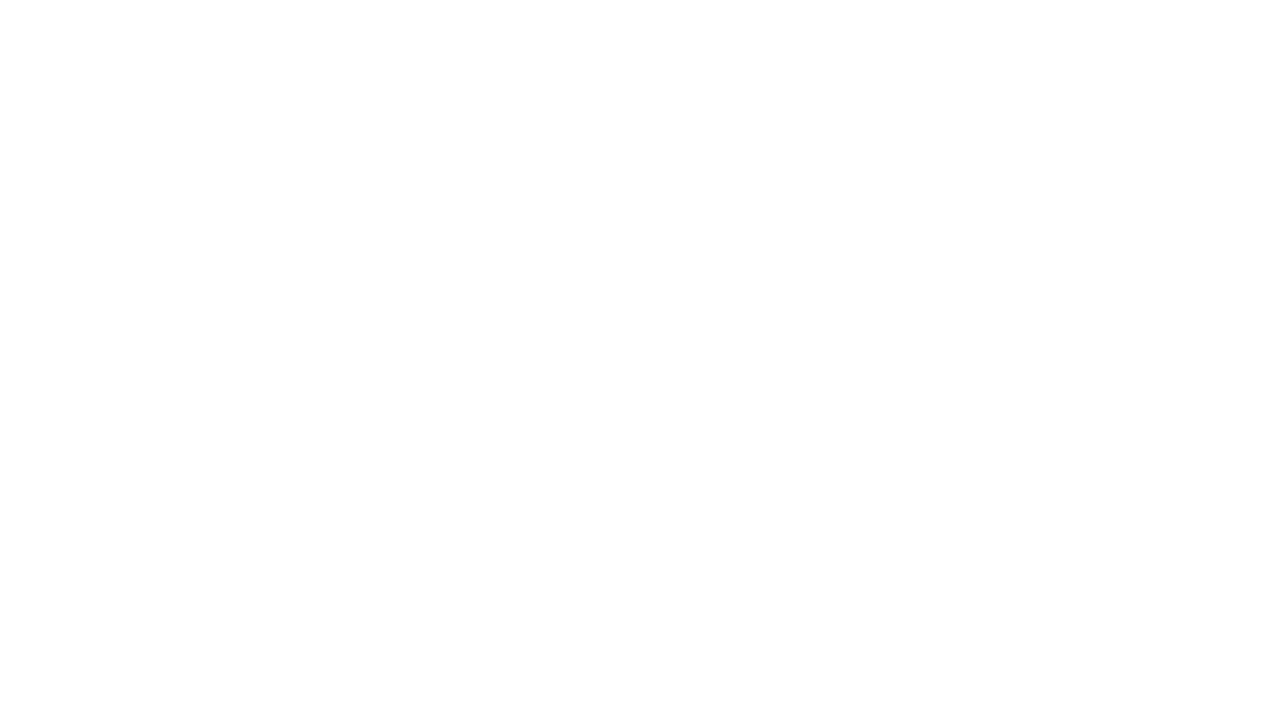
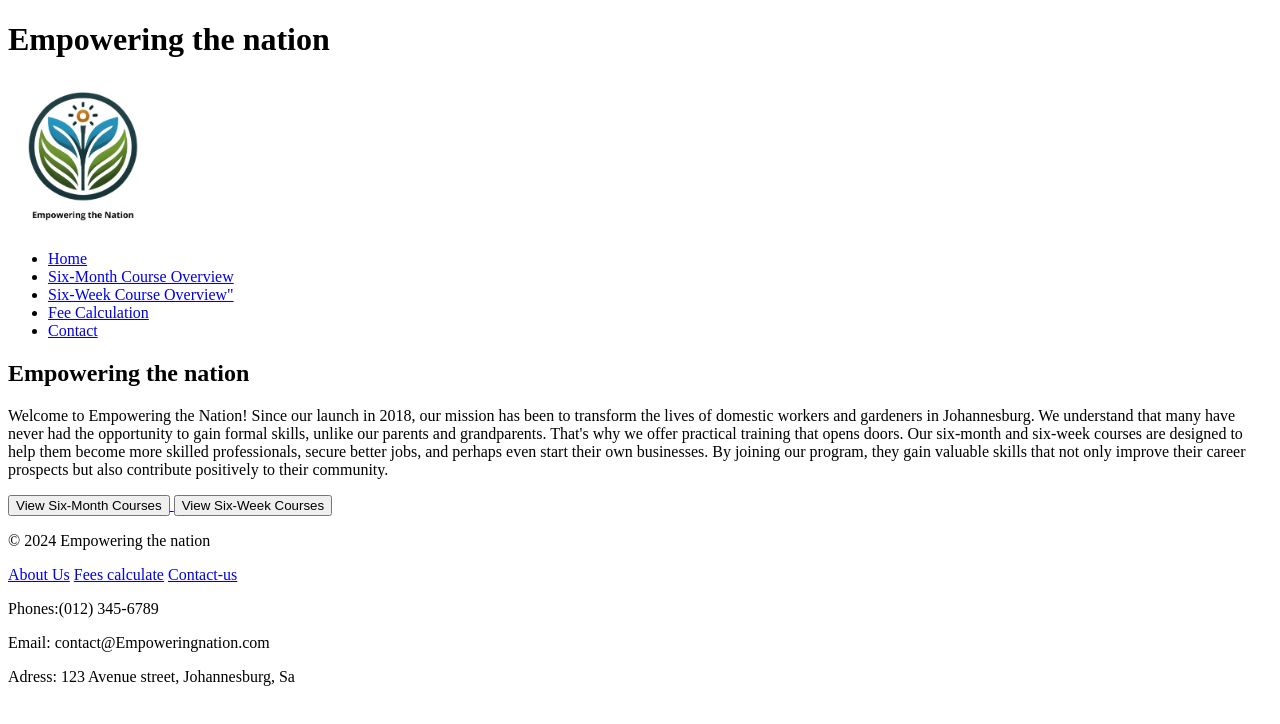
Before and after one commit to TheBanda5/empowering-the-nation, a plain HTML site: page index.html in a window 1280 px wide. Drawn offline with Linux system fonts and the light colour scheme.

Commit message:
New upgrade

```diff
--- a/index.html
+++ b/index.html
@@ -3,9 +3,44 @@
 <head>
     <meta charset="UTF-8">
     <meta name="viewport" content="width=device-width, initial-scale=1.0">
-    <title>Document</title>
+    <link rel="stylesheet" href="styles.css" type="text/css">
+    <title>Empowering the nation | Homepage</title>
 </head>
 <body>
+    <header>
+        <h1>Empowering the nation</h1>
+        <a href="Index.html"><img src="_image/logo.jpg" alt="Logo" class="logo"></a>
+        <nav>
+            <ul>
+                <li><a href="Index.html">Home</a></li>
+                <li><a href="Summary-6month-courses.html">Six-Month Course Overview</a></li>
+                <li><a href="Summary-6weeks-courses.html">Six-Week Course Overview"</a></li>
+                <li><a href="Calculate-totalfees.html">Fee Calculation</a></li>
+                <li><a href="Contact-us.html">Contact</a></li>
 
-</body>
+            </ul>
+        </nav>
+        <h2>Empowering the nation</h2>
+        <p>Welcome to Empowering the Nation! Since our launch in 2018, our mission has been to transform the lives of domestic workers and gardeners in Johannesburg. We understand that many have never had the opportunity to gain formal skills, unlike our parents and grandparents. That's why we offer practical training that opens doors. Our six-month and six-week courses are designed to help them become more skilled professionals, secure better jobs, and perhaps even start their own businesses. By joining our program, they gain valuable skills that not only improve their career prospects but also contribute positively to their community.</p>
+        <a href="Summary-6month-courses.html">
+            <button>View Six-Month Courses
+            </button>
+        </a>
+        <a href="Summary-6weeks-courses.html">
+            <button>View Six-Week Courses
+            </button>
+        </a>
+
+    </body>
+<footer>
+    <p>&copy; 2024 Empowering the nation</p>
+    <a href="About Us.html"> About Us</a>
+    <a href="Calculate-totalfees.html">Fees calculate</a>
+    <a href="Contact-us.html"> Contact-us</a>
+    <p>Phones:(012) 345-6789</p>
+    <p>Email: contact@Empoweringnation.com</p>
+    <p>Adress: 123 Avenue street, Johannesburg, Sa</p>
+
+</footer>
+
 </html>
--- a/styles.css
+++ b/styles.css
@@ -0,0 +1,4 @@
+.logo{
+    height: 150px;
+    width: 150px;
+}
```
Also changed, not shown: Summary-6month-courses.html (+62 -0 lines), _image/logo.jpg (added).
